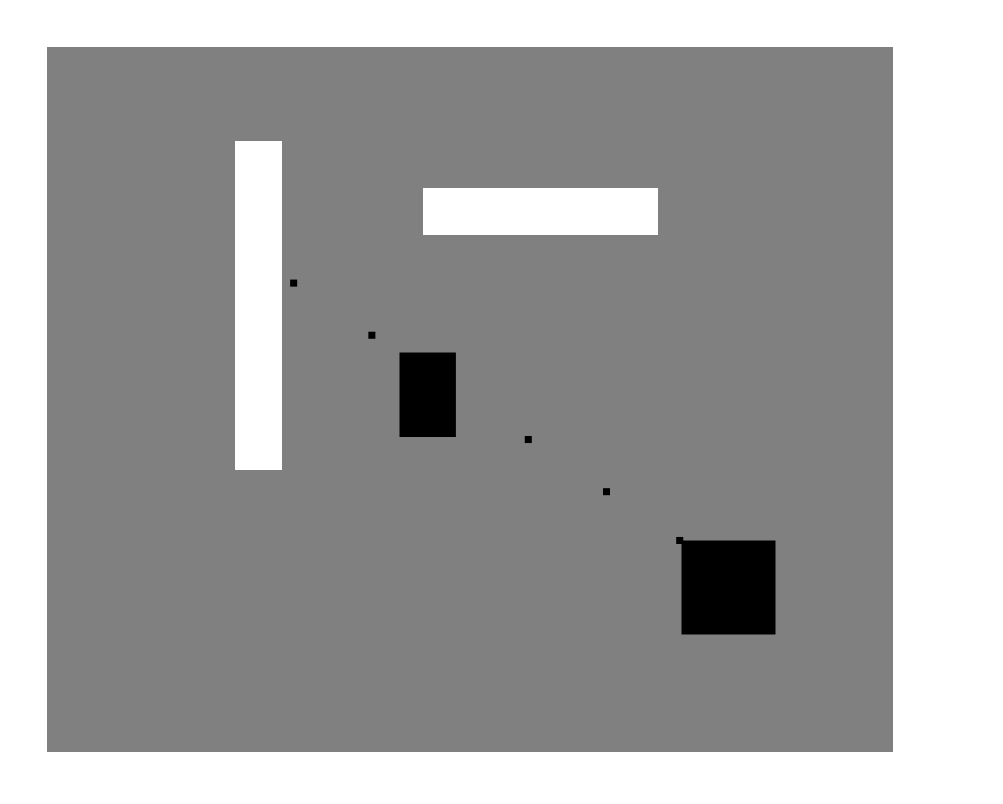
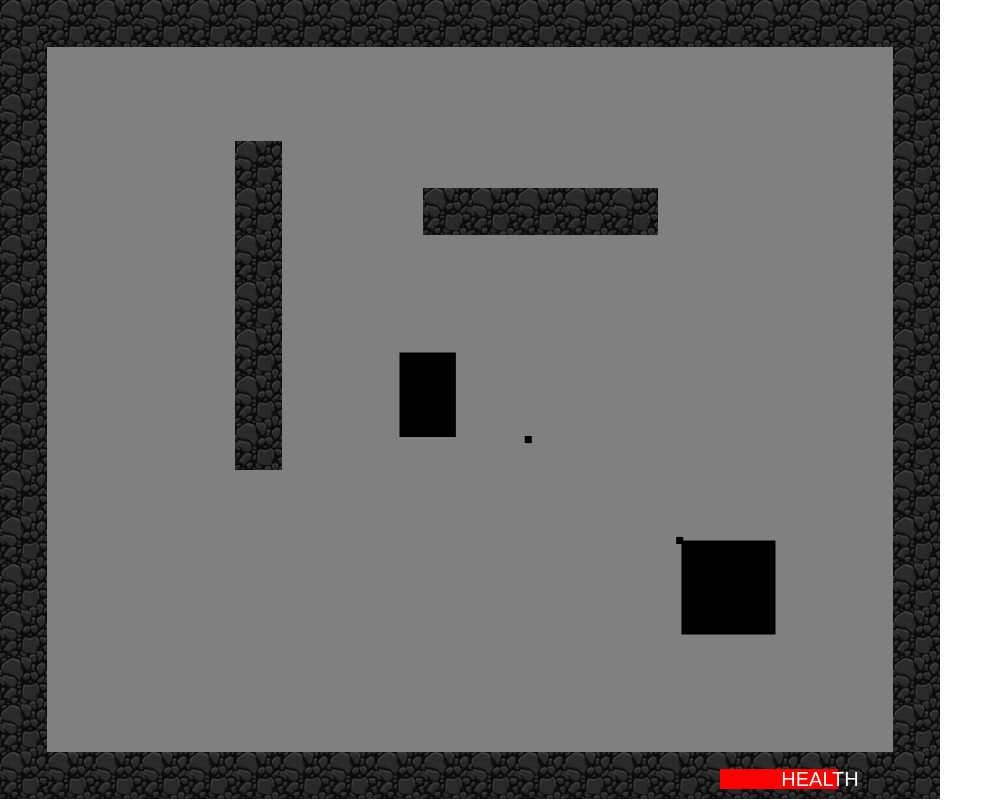
Before and after one commit to rootgog/ldjam45, a plain HTML site: page index.html in a window 1280 px wide. Shown: the whole page, without its empty margins (0-1003 px from the left). Drawn offline with Linux system fonts and the light colour scheme.

Commit message:
projectile collision with boss and player

```diff
--- a/assets/js/class/boss.js
+++ b/assets/js/class/boss.js
@@ -23,9 +23,9 @@ export default class Boss extends PlayableArea {
         this.health = health;
         this.x = undefined;
         this.y = undefined;
-        this.weapon = new Gun();
+        this.weapon = new Gun(0.3);
         this.weapon.speed = 8;
-        setInterval(() => this.attack(), 250);
+        setInterval(() => this.attack(), 500);
     }
     draw(x, y) {
         let cellsize = Math.floor(ctx.canvas.width / level.width);
@@ -44,6 +44,6 @@ export default class Boss extends PlayableArea {
         }
         let a2m = Math.atan2((this.y * cellsize) - player.y * cellsize, (this.x * cellsize) - player.x * cellsize) * 180 / Math.PI;
         //this.speed needs to be projectile speed
-        this.weapon.fire(this.x, this.y, a2m);
+        this.weapon.fire(this.x, this.y, a2m, this);
     }
 }
--- a/assets/js/class/hud.js
+++ b/assets/js/class/hud.js
@@ -1,5 +1,26 @@
+import {
+    ctx
+} from "../game.js";
+import {
+    level,
+    player
+} from "../views/game.js";
+
 export default class HUD {
     draw() {
-
-    }
+        //health
+        let cellsize = Math.floor(ctx.canvas.width / level.width);
+        if (Math.floor(ctx.canvas.height / level.height) < Math.floor(ctx.canvas.width / level.width)) {
+            cellsize = Math.floor(ctx.canvas.height / level.height);
+        }
+        ctx.fillStyle = "red";
+        ctx.beginPath();
+        ctx.rect(level.width * cellsize - 220, level.height * cellsize - 30, 200 * (player.currentHealth / player.health), 20);
+        ctx.fill();
+        ctx.font = "20px Arial";
+        ctx.textAlign = "center";
+        ctx.fillStyle = "white";
+        ctx.beginPath();
+        ctx.fillText("HEALTH", level.width * cellsize - 120, level.height * cellsize - 13, 200);
+    } //maybe heath above head
 }
--- a/assets/js/class/map.js
+++ b/assets/js/class/map.js
@@ -1,5 +1,7 @@
 import {
-    ctx
+    ctx,
+    canvas,
+    Wall_Texture
 } from "../game.js";
 import Player from "./player.js";
 import {
@@ -35,7 +37,7 @@ export default class Map {
             const row = this.map[y];
             for (let x = 0; x < row.length; x++) {
                 const cell = row[x];
-
+                if (cell != node) {
                     const canvasX = x * cellsize;
                     const canvasY = y * cellsize;
                     const nodeCanvasX = (node.x * cellsize);
@@ -46,14 +48,39 @@ export default class Map {
 
                         //if needs to prove nothing is residing indise
                         if (nodeCanvasX < canvasX + cellsize &&
-                        nodeCanvasX + node.width * cellsize > canvasX &&
+                            nodeCanvasX + (node.width * cellsize) > canvasX &&
                             nodeCanvasY < canvasY + cellsize &&
-                        nodeCanvasY + node.height * cellsize > canvasY) {
+                            nodeCanvasY + (node.height * cellsize) > canvasY) {
                             collisions.push(cell);
                         }
                     }
                 }
             }
+            this.entities.forEach(e => {
+                const canvasX = e.x * cellsize;
+                const canvasY = e.y * cellsize;
+                const nodeCanvasX = (node.x * cellsize);
+                const nodeCanvasY = (node.y * cellsize);
+                //if needs to prove nothing is residing indise
+                //this is broken fires loads of times?
+                if (!(e.constructor == node.constructor)) {
+                    if (nodeCanvasX < canvasX + cellsize &&
+                        nodeCanvasX + (node.width * cellsize) > canvasX &&
+                        nodeCanvasY < canvasY + cellsize &&
+                        nodeCanvasY + (node.height * cellsize) > canvasY) {
+                        console.log(node);
+                        if (node.hasOwnProperty("sender")) {
+                            if (node.sender.constructor != e.constructor) {
+                                collisions.push(e);
+                            }
+                        } else {
+                            collisions.push(e);
+                        }
+                    }
+                }
+            });
+        }
+
         return collisions;
     }
     draw() {
@@ -82,6 +109,9 @@ export default class Map {
                         this.entities.push(cell);
                     }
                 }
+                if (cell instanceof Wall) {
+                    ctx.drawImage(Wall_Texture, canvasX, canvasY, cellsize, cellsize);
+                }
             }
         }
         let newEntities = [];
@@ -103,9 +133,11 @@ export default class Map {
                         if (c instanceof Wall) {
                             //make projectile die
                             //add explosion entity in its place
-                        } else {
+                        } else if (c instanceof Player) {
+                            c.damage(e.damage);
+                        } else if (c instanceof Boss) {} else {
                             newEntities.push(e);
-                            e.draw(cellsize * e.x, cellsize * e.y);
+                            e.draw(e.x * cellsize, e.y * cellsize);
                         }
                     });
                 } else {
--- a/assets/js/class/mapEntities.js
+++ b/assets/js/class/mapEntities.js
@@ -21,11 +21,15 @@ export class Projectile {
         x,
         y,
         dir,
-        speed
+        speed,
+        sender,
+        damage
     }) {
         this.x = x;
         this.y = y;
         this.dir = dir;
+        this.sender = sender;
+        this.damage = damage;
         this.speed = {
             x: speed * Math.cos(dir * Math.PI / 180),
             y: speed * Math.sin(dir * Math.PI / 180)
@@ -50,15 +54,18 @@ export class Projectile {
 }
 
 export class Gun {
-    constructor() {
+    constructor(damage) {
         this.speed = 5;
+        this.damage = damage;
     }
-    fire(x, y, dir) {
+    fire(x, y, dir, sender) {
         level.entities.push(new Projectile({
             x,
             y,
             dir,
-            speed: this.speed
+            speed: this.speed,
+            sender,
+            damage: this.damage
         }));
     }
 }
--- a/assets/js/class/player.js
+++ b/assets/js/class/player.js
@@ -22,9 +22,10 @@ export default class Player extends PlayableArea {
         this.height = height;
         this.width = width;
         this.health = health;
+        this.currentHealth = health;
         this.x = undefined;
         this.y = undefined;
-        this.speed = 5;
+        this.speed = 6.5;
         this.up = 0;
         this.right = 0;
         this.weapon = new Gun();
@@ -40,8 +41,15 @@ export default class Player extends PlayableArea {
         }
         let a2m = Math.atan2((this.y * cellsize) - mouse.y, (this.x * cellsize) - mouse.x) * 180 / Math.PI;
         //this.speed needs to be projectile speed
-        this.weapon.fire(this.x + 0.6, this.y + 0.9, a2m);
+        this.weapon.fire(this.x + 0.6, this.y + 0.9, a2m, this);
 
+    }
+    damage(damage) {
+        this.currentHealth -= damage;
+        if (this.currentHealth <= 0) {
+            this.currentHealth = 0;
+            console.log("YOU DIED NOOB");
+        }
     }
     keyDown(e) {
         switch (e.key.toLowerCase()) {
--- a/assets/js/game.js
+++ b/assets/js/game.js
@@ -11,6 +11,11 @@ let mouse = {
     x: undefined,
     y: undefined
 }
+
+var Wall_Texture = new Image();
+Wall_Texture.src = "./assets/textures/Wall_Texture.png";
+
+
 document.addEventListener('mousemove', e => {
     var rect = canvas.getBoundingClientRect();
     mouse.x = (e.clientX - rect.left) / (rect.right - rect.left) * canvas.width;
@@ -44,5 +49,6 @@ export {
     deltaTime,
     gameloop,
     mouse,
-    view
+    view,
+    Wall_Texture
 };
--- a/assets/js/views/game.js
+++ b/assets/js/views/game.js
@@ -6,6 +6,7 @@ import {
     Wall
 } from "../class/mapEntities.js";
 import Boss from "../class/boss.js";
+import HUD from "../class/hud.js";
 
 let p = new Player({
     height: 1.8,
@@ -18,6 +19,8 @@ let b = new Boss({
     width: 2,
     health: 1000
 });
+
+let hud = new HUD();
 
 //s for space - Jack
 let s = new PlayableArea();
@@ -51,6 +54,7 @@ export default class Game extends View {
     static draw() {
         super.draw();
         level.draw();
+        hud.draw();
     }
 }
 
--- a/index.html
+++ b/index.html
@@ -6,7 +6,7 @@
     <meta name="viewport" content="width=device-width, initial-scale=1.0">
     <meta http-equiv="X-UA-Compatible" content="ie=edge">
     <title>LDJAM45</title>
-    <script src="./assets/js/game.js" type="module"></script>
+    <script src="./assets/js/game.js" type="module" defer></script>
     <link rel="stylesheet" href="./assets/css/styles.css">
 </head>
 
```
Lines whose indentation alone changed are shown as unchanged.
